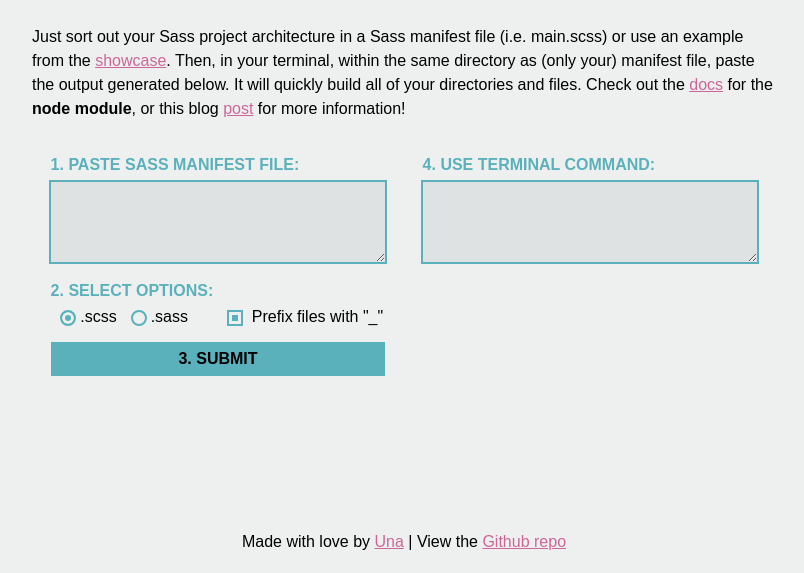
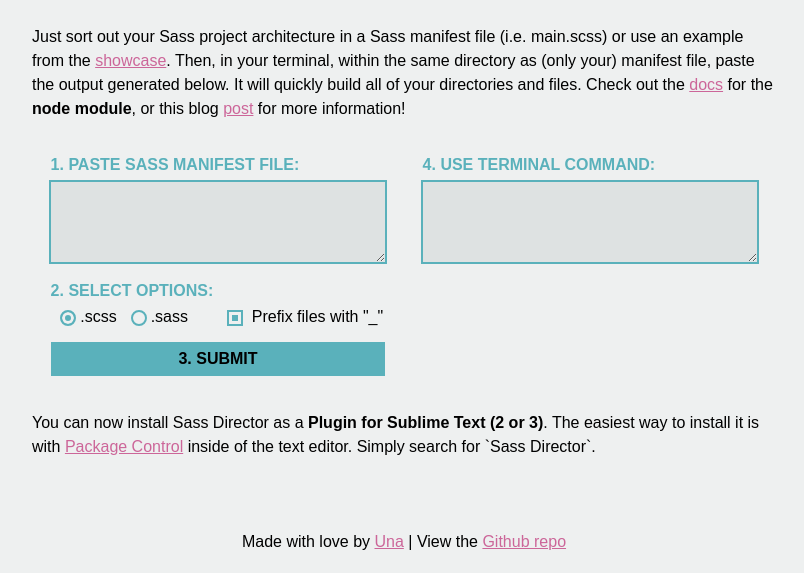
Before and after one commit to una/sass-director, a website: page index.html in a window 1280 px wide. Shown: the part 227-800 px from the top of the page, without its empty margins (236-1040 px from the left). Drawn offline with Linux system fonts and the light colour scheme; a web font is replaced by a local one.

Commit message:
added notice about ST plugin to site

```diff
--- a/index.html
+++ b/index.html
@@ -41,6 +41,8 @@
   <div class="clear"></div>
 </div>
 
+<p>You can now install Sass Director as a <strong>Plugin for Sublime Text (2 or 3)</strong>. The easiest way to install it is with <a href="https://packagecontrol.io/packages/SassDirector">Package Control</a> inside of the text editor. Simply search for `Sass Director`.</p>
+
 <footer>
   Made with love by <a href="http://una.github.io">Una</a> | View the <a href="http://github.com/una/sass-director">Github repo</a>
 </footer>
```
